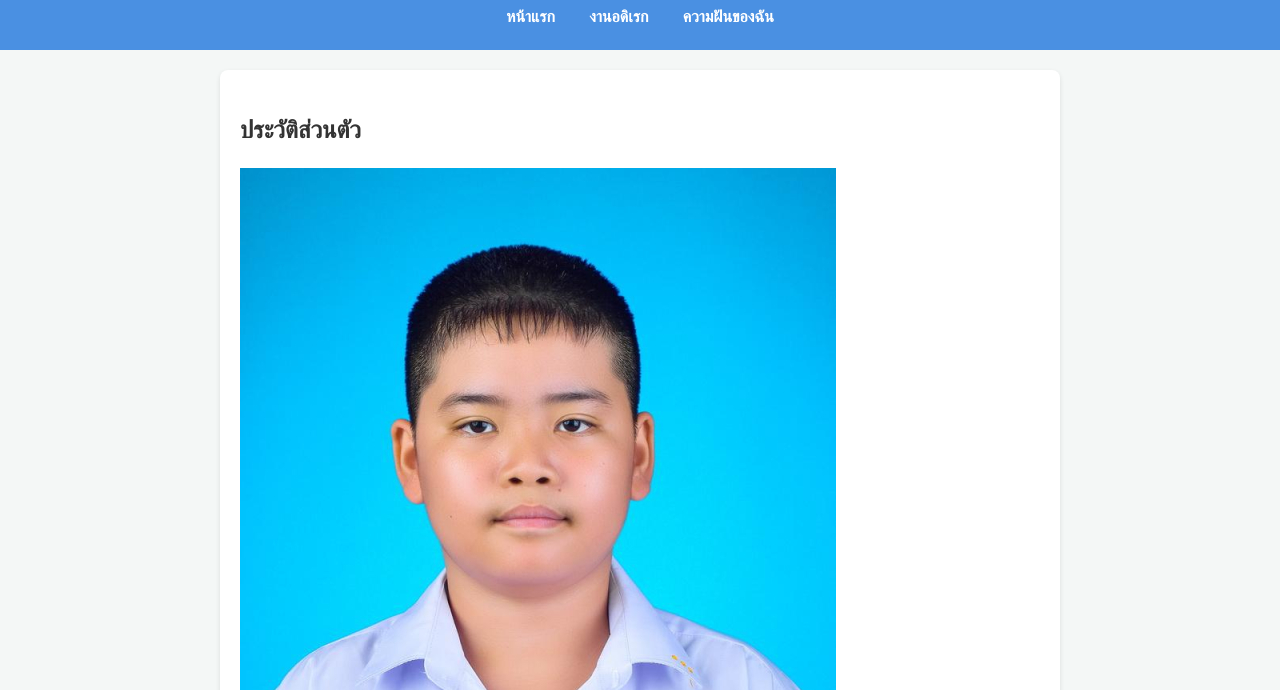
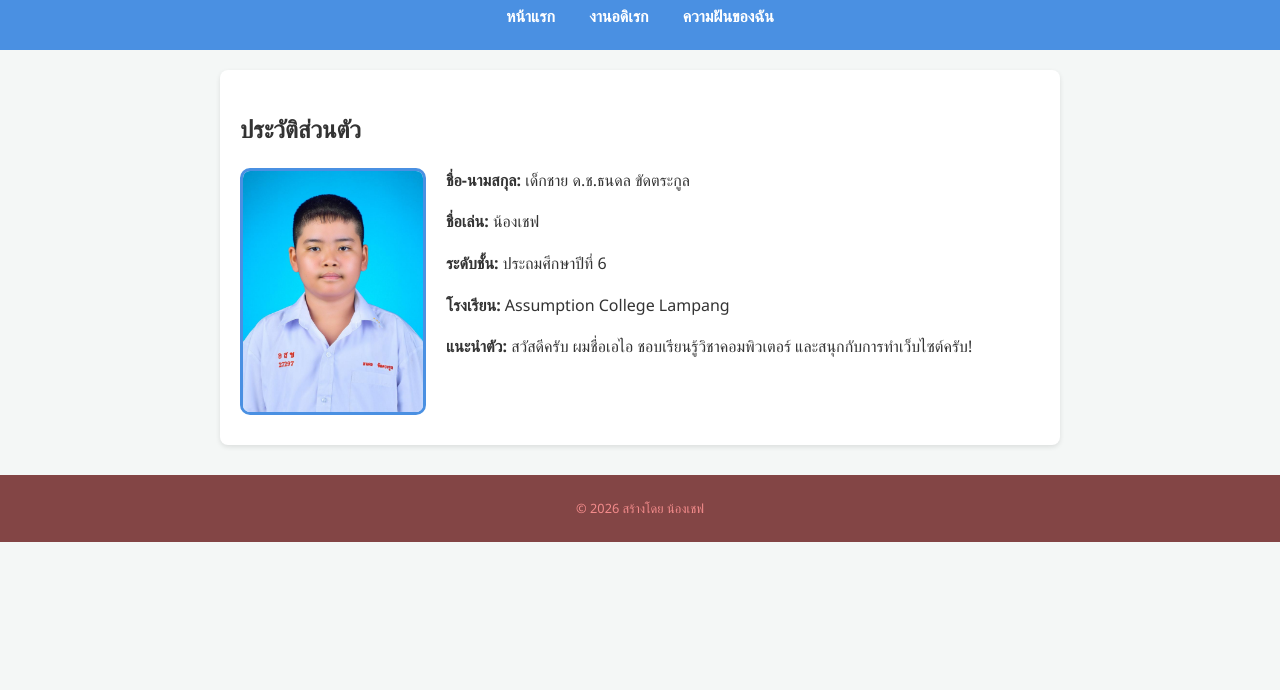
Before and after one commit to chevryyy-tech/thanadol-thadtrakul29, a plain HTML site: page index.html in a window 1280 px wide. Shown: the part 110-800 px from the top of the page. Drawn offline with Linux system fonts and the light colour scheme.

Commit message:
Update index.html

```diff
--- a/index.html
+++ b/index.html
@@ -20,7 +20,7 @@
 <section class="content">
 <h2>ประวัติส่วนตัว</h2>
 
-<img src="27297.jpg" alt="รูปของฉัน" class="17496086461IqTqwIg6x.JPG">
+<img src="27297.jpg" alt="รูปของฉัน" class="profile-img">
 
 <p><strong>ชื่อ-นามสกุล:</strong> เด็กชาย ด.ช.ธนดล ขัดตระกูล</p>
 <p><strong>ชื่อเล่น:</strong> น้องเชฟ</p>
```
